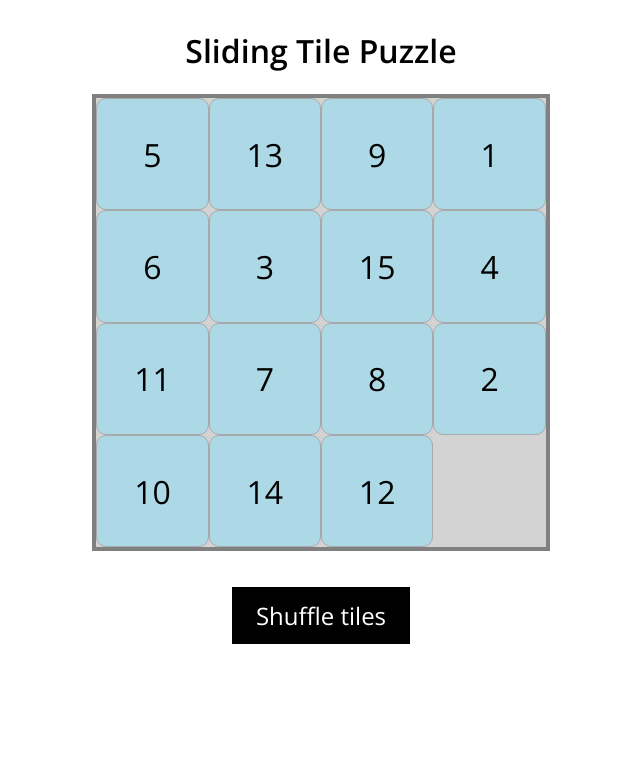
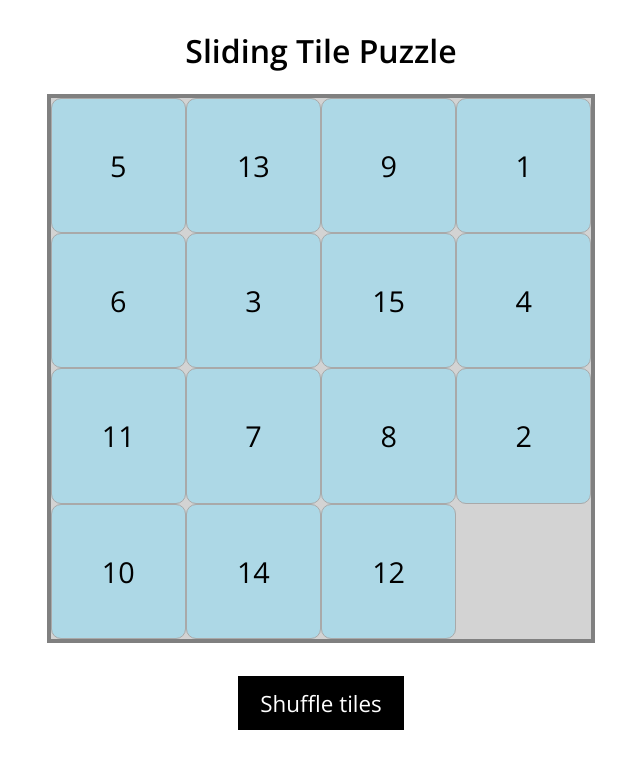
Before and after one commit to Vicachu42/kodtest-grebban, a React (Create React App) app: page / in a window 1280 px wide. Shown: the top 768 px of the page, without its empty margins (319-959 px from the left). Built offline with nearby package versions, Linux system fonts and the light colour scheme; the HTML template or start-up script is replaced by a standard one.

Commit message:
Updated README and some design fixes

```diff
--- a/src/index.css
+++ b/src/index.css
@@ -15,14 +15,14 @@ button {
   background-color: black;
   color: white;
   border: none;
-  font-size: 1.5rem;
+  font-size: 1.4rem;
   padding: 0.5em 1em;
   margin-top: 1.5em;
 }
 
 #container {
   margin: 0 auto;
-  width: min(100%, 50ch);
+  width: min(100%, 60ch);
   height: auto;
   margin-inline: auto;
   background-color: #d3d3d3;
@@ -31,7 +31,7 @@ button {
 
 ul {
  display: grid;
- grid-template-columns: repeat(auto-fit, minmax(min(100%, 12ch), 1fr));
+ grid-template-columns: repeat(auto-fit, minmax(min(100%, 2ch), 1fr));
  grid-auto-rows: auto;
  padding: 0;
  margin: 0;
@@ -47,7 +47,7 @@ ul li {
   display: flex;
   align-items: center;
   justify-content: center;
-  font-size: 2rem;
+  font-size: 1.8rem;
   cursor: pointer;
 /*   transition: transform 0.3s ease; */
 }
@@ -67,7 +67,7 @@ li.slide-right {
 
 
 .overlay-background {
-  background-color: rgba(0, 0, 0, 0.2);
+  background-color: rgba(0, 0, 0, 0.5);
   width: 100vw;
   height: 100vh;
   z-index: 0;
@@ -79,7 +79,7 @@ li.slide-right {
 
 .modal-position {
   position: fixed;
-  top: 50%;
+  top: 30%;
   left: 50%;
   transform: translate(-50%, -50%);
 }
```
Also changed, not shown: 1 other file (tests, documents, lock files or other folders).
